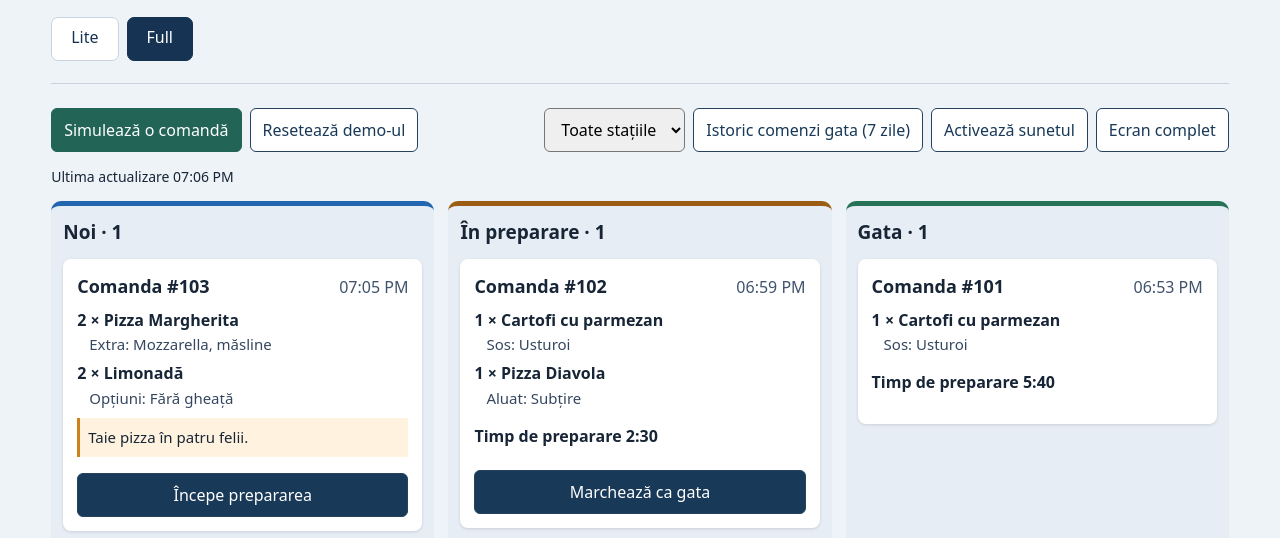
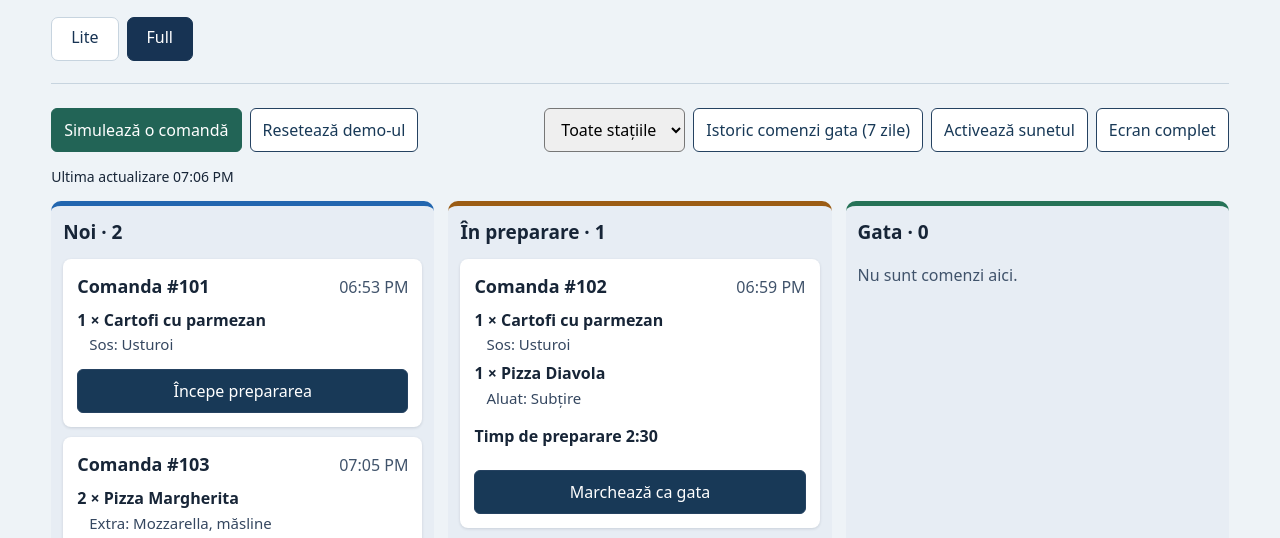
Before and after one commit to ceacliustudio/ceacliu-kitchen-display-demo, a plain HTML site: page index.html in a window 1280 px wide. Shown: the part 230-768 px from the top of the page. Drawn offline with Linux system fonts and the light colour scheme.

Commit message:
Add files via upload
Reset demo order 101 to New

```diff
--- a/index.html
+++ b/index.html
@@ -88,7 +88,7 @@ body { margin: 0; background: #eef3f7; color: #172537; }
 	const full = edition === 'full';
 	document.querySelector('.demo-editions a[href="?edition=' + edition + '"]').setAttribute('aria-current', 'page');
 
-	const storageKey = 'ceacliu-kitchen-demo-v1';
+	const storageKey = 'ceacliu-kitchen-demo-v2';
 	const endpoint = new URL('demo-orders', location.href).href;
 	const now = () => Math.floor(Date.now() / 1000);
 
@@ -101,7 +101,7 @@ body { margin: 0; background: #eef3f7; color: #172537; }
 	const sample = () => [
 		{ id: 103, number: '103', created: now() - 80, state: 'new', started: 0, ready: 0, editable: true, note: 'Taie pizza în patru felii.', items: [options[0], options[2]] },
 		{ id: 102, number: '102', created: now() - 420, state: 'preparing', started: now() - 145, ready: 0, editable: true, note: '', items: [options[1], options[3]] },
-		{ id: 101, number: '101', created: now() - 800, state: 'ready', started: now() - 650, ready: now() - 310, editable: true, note: '', items: [options[1]] },
+		{ id: 101, number: '101', created: now() - 800, state: 'new', started: 0, ready: 0, editable: true, note: '', items: [options[1]] },
 		{ id: 100, number: '100', created: now() - 86410, state: 'ready', started: now() - 86400, ready: now() - 85800, editable: false, note: '', items: [options[3]] },
 	];
 	let orders = sample();
```
